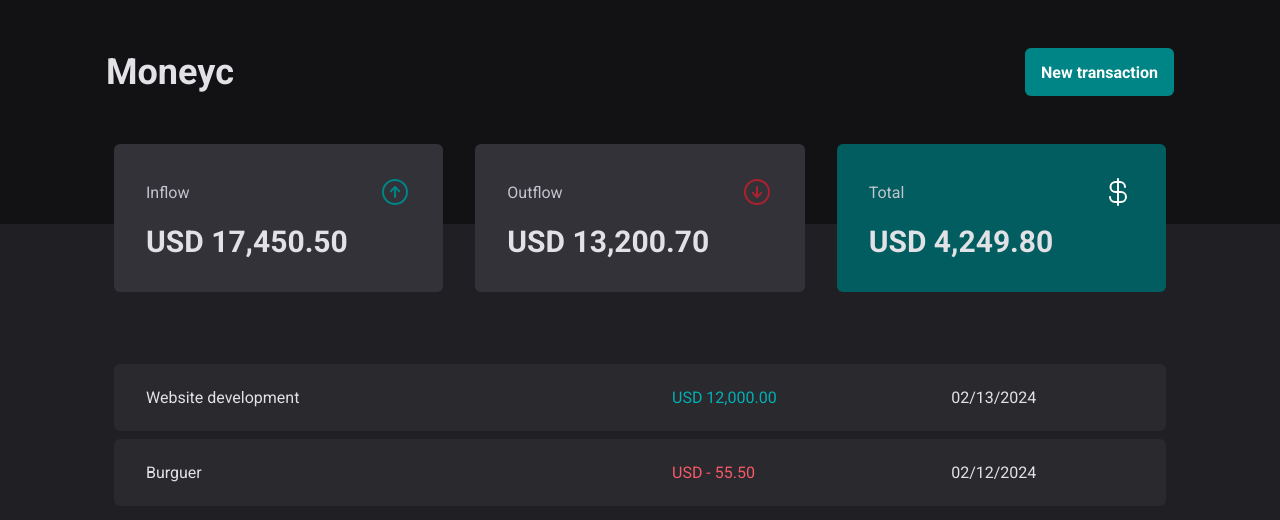
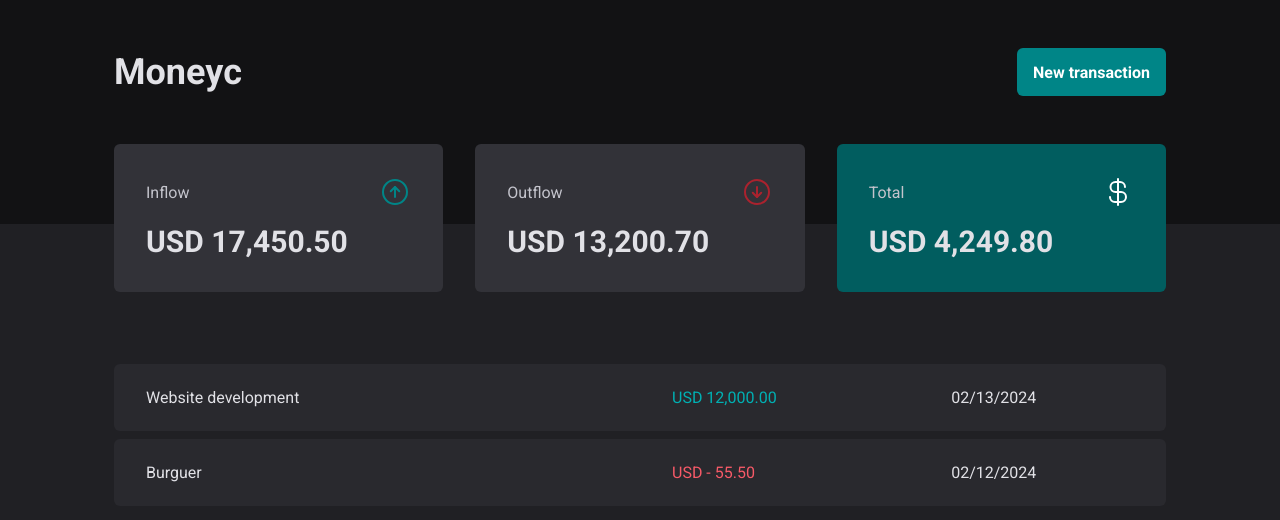
Before and after one commit to rodrigocitadin/moneyc, a React (Vite) app: page / in a window 1280 px wide. Shown: the top 520 px of the page. Built offline with nearby package versions, Linux system fonts and the light colour scheme.

Commit message:
fix padding

```diff
--- a/src/components/Header.tsx
+++ b/src/components/Header.tsx
@@ -1,9 +1,7 @@
 export default function Header() {
   return (
     <header className="bg-gray-900 pt-12 pb-32">
-      <div
-        className="w-full max-w-[1100px] mx-auto px-4 flex justify-between items-center"
-      >
+      <div className="w-full max-w-[1100px] mx-auto px-6 flex justify-between items-center">
         <h1 className="font-bold text-4xl">Moneyc</h1>
         <button
           className="h-12 border-none bg-blue-500 text-white font-bold px-4 rounded-md hover:bg-blue-700 transition-colors duration-200"
```
